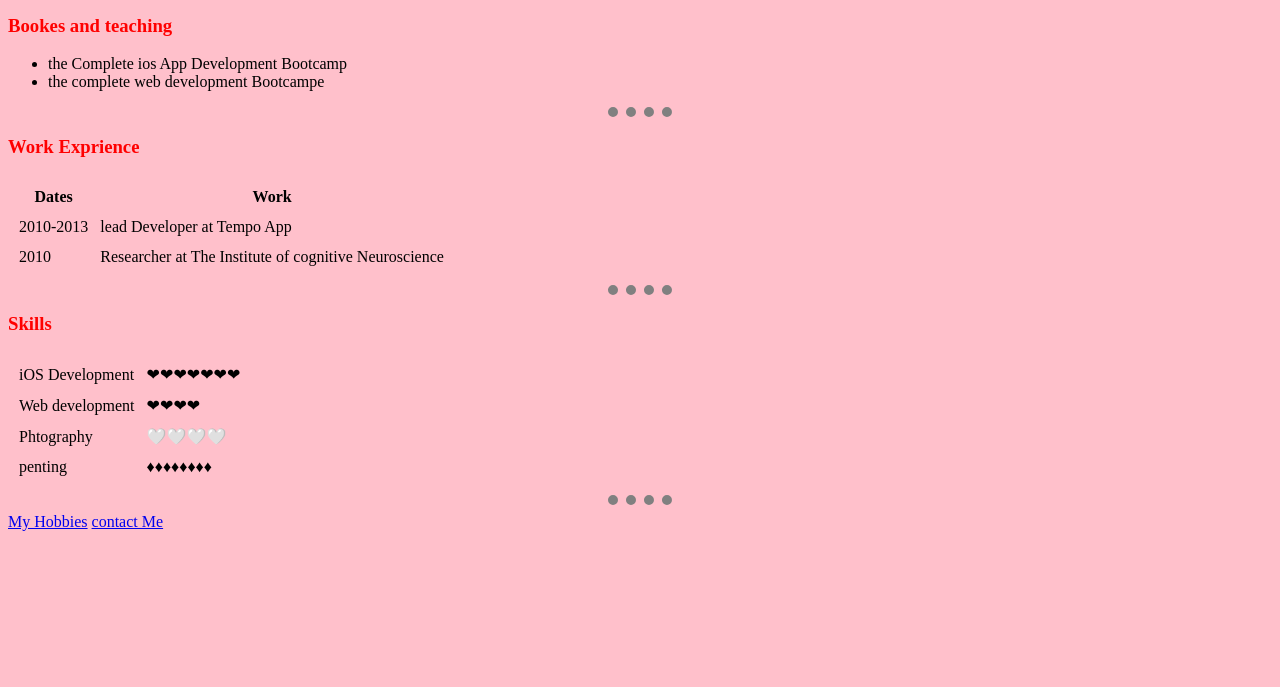
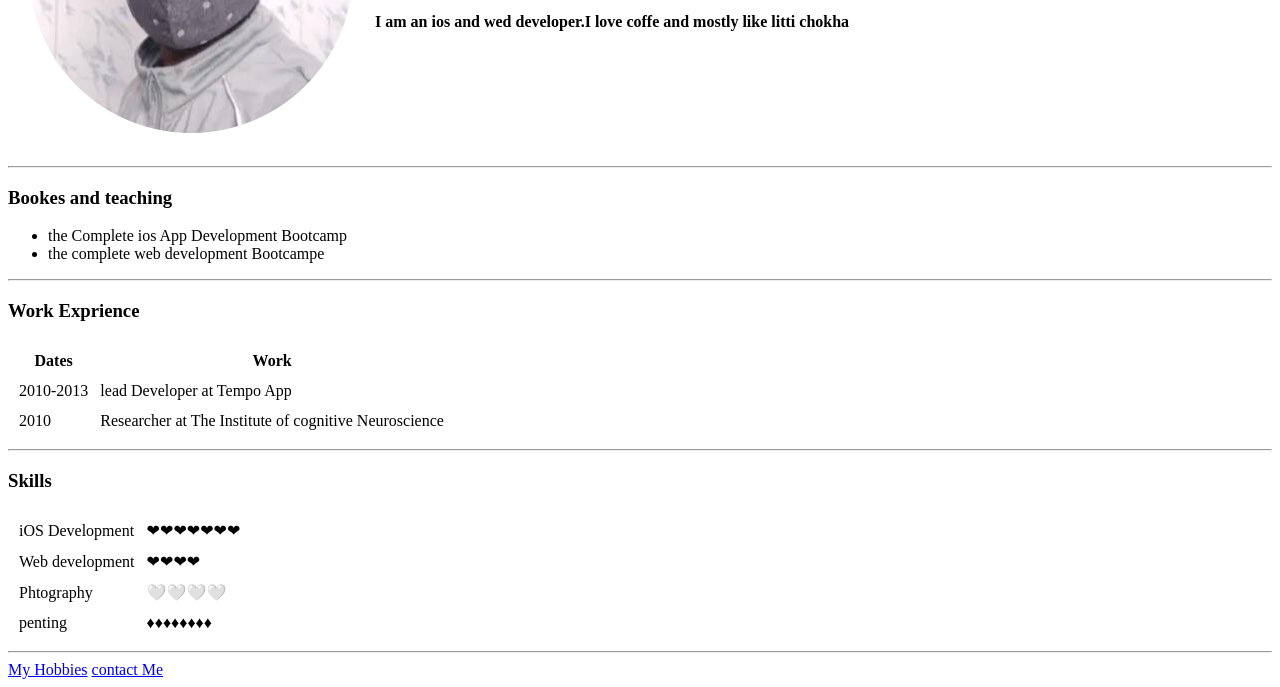
Before and after one commit to atishku/cv, a plain HTML site: page index.html in a window 1280 px wide. Shown: the part 220-907 px from the top of the page. Before the commit the page ends 800 px from the top, so only its background shows below. Drawn offline with Linux system fonts and the light colour scheme.

Commit message:
Update index.html

```diff
--- a/index.html
+++ b/index.html
@@ -4,7 +4,7 @@
   <head>
     <meta charset="utf-8">
     <title>nitish's personal site</title>
-    <link rel="stylesheet" href="styles.css">
+    <link rel="stylesheet" src="styles.css">
   </head>
 
       <body>
```
